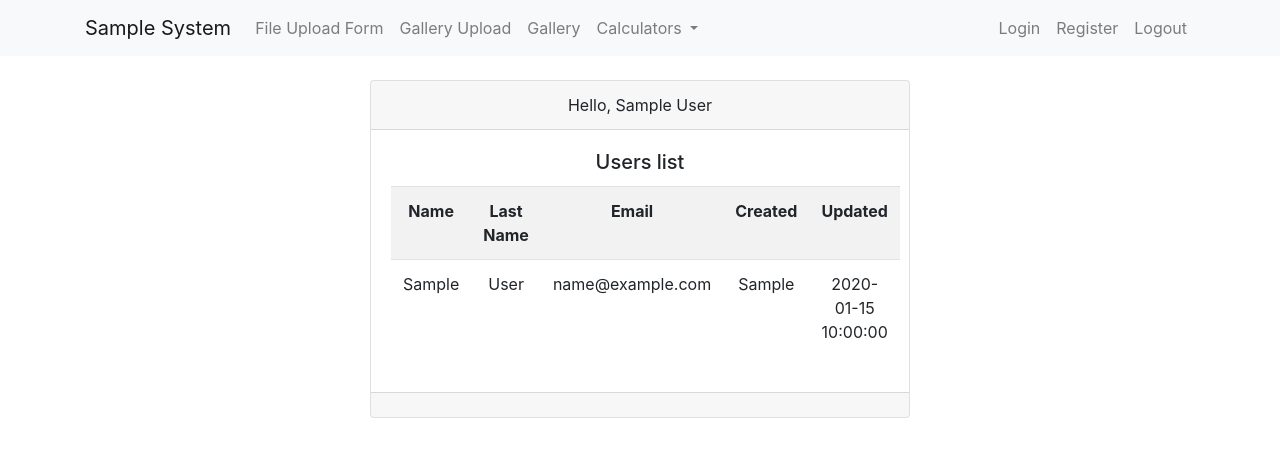
After one commit to marius3344/PHP_Teorija, a PHP site: page /PHP_teorija/views/users.php in a window 1280 px wide. The commit adds this page. Shown: the top 457 px of the page. Run offline with PHP 8.4, Linux system fonts and the light colour scheme; the visitor is signed in with stand-in values (Sample User, id 1); tables that the repository leaves empty or names only in its code hold one stand-in row (values such as "Sample post").

Commit message:
Sessions

```diff
--- a/Sample_system/db_connection.php
+++ b/Sample_system/db_connection.php
@@ -2,12 +2,12 @@
 $servername = "localhost";
 $username = "root";
 $password = "";
-$database = "sample_system";
+$database = "sample_system2";
 
 try {
     $conn = new PDO("mysql:host=$servername;dbname=$database", $username, $password);
     $conn->setAttribute(PDO::ATTR_ERRMODE, PDO::ERRMODE_EXCEPTION);
-    echo "Connected to DB";
+    //echo "Connected to DB";
 } catch(PDOException $e){
     echo "Connection failed: ".$e->getMessage();
 }
--- a/Sample_system/layout/header.php
+++ b/Sample_system/layout/header.php
@@ -58,6 +58,9 @@
                     <li class="nav-item">
                         <a href="http://localhost/PHP_teorija/sample_system/views/register.php" class="nav-link">Register</a>
                     </li>
+                    <li class="nav-item">
+                        <a href="http://localhost/PHP_teorija/sample_system/scripts/logout.php" class="nav-link">Logout</a>
+                    </li>
                 </ul>
 
             </div>
--- a/Sample_system/scripts/login.php
+++ b/Sample_system/scripts/login.php
@@ -1,4 +1,5 @@
 <?php
+
 require_once("../db_connection.php");
 
 //susirenkame login info is formos
@@ -19,10 +20,13 @@ try {
 }
 //pasitikriname ar yra toks email
 if ($result){
+    session_start();
     $dbPasswordHash = $result['password'];
     //tikriname slaptazodi
     if(password_verify($password, $dbPasswordHash)){
-        echo "Login successful";
+        $_SESSION['username'] = $result['first_name'];
+        //echo "Login successful";
+        header("Location: ../views/users.php");
     } else {
         echo "Password is incorrect";
     }
--- a/Sample_system/scripts/signUp2.php
+++ b/Sample_system/scripts/signUp2.php
@@ -27,7 +27,7 @@ try{
     $sql = "INSERT INTO users (first_name, last_name, email, password) VALUES ('$firstName', '$lastName', '$email', '$password')";
     $query = $conn->prepare($sql);
     $query->execute();
-    header("Location: ../");
+    header("Location: ../views/login.php");
 } catch(PDOException $e){
     echo "Insert failed: ". $e->getMessage();
 }
--- a/Sample_system/views/file_upload.php
+++ b/Sample_system/views/file_upload.php
@@ -1,4 +1,8 @@
 <?php
+session_start();
+if(!isset($_SESSION['username'])){
+    header("Location: login.php");
+}
 include '../layout/header.php';
 ?>
 <div class="container py-4">
--- a/Sample_system/views/gallery.php
+++ b/Sample_system/views/gallery.php
@@ -1,4 +1,8 @@
 <?php
+session_start();
+if(!isset($_SESSION['username'])){
+    header("Location: login.php");
+}
 $title1=$title2=$title3=$title4=$color= "";
 
 if ($_SERVER['REQUEST_METHOD'] == "POST") {
--- a/Sample_system/views/gallery_error.php
+++ b/Sample_system/views/gallery_error.php
@@ -1,4 +1,8 @@
 <?php
+session_start();
+if(!isset($_SESSION['username'])){
+    header("Location: login.php");
+}
 include '../layout/header.php';
 
 
--- a/Sample_system/views/gallery_upload.php
+++ b/Sample_system/views/gallery_upload.php
@@ -1,4 +1,8 @@
 <?php
+session_start();
+if(!isset($_SESSION['username'])){
+    header("Location: login.php");
+}
 include '../layout/header.php';
 ?>
 <div class="container py-4">
--- a/Sample_system/views/gallery_view.php
+++ b/Sample_system/views/gallery_view.php
@@ -1,4 +1,8 @@
 <?php
+session_start();
+if(!isset($_SESSION['username'])){
+    header("Location: login.php");
+}
 include '../layout/header.php';
 
 
--- a/Sample_system/views/register.php
+++ b/Sample_system/views/register.php
@@ -1,4 +1,6 @@
-<?php include '../layout/header.php' ?>
+<?php
+
+include '../layout/header.php' ?>
 
 <div class="container py-4">
     <div class="row justify-content-center">
--- /dev/null
+++ b/Sample_system/views/users.php
@@ -0,0 +1,54 @@
+<?php
+session_start();
+if(!isset($_SESSION['username'])){
+    header("Location: login.php");
+}
+include '../layout/header.php';
+require_once '../db_connection.php';
+
+try{
+    $sql = "SELECT * FROM users";
+    $query = $conn->prepare($sql);
+    $query->execute();
+    $result = $query->fetchAll();
+} catch (PDOException $e) {
+    echo "Select failed: ". $e->getMessage();
+}
+
+
+?>
+<div class="container py-4">
+    <div class="row justify-content-center">
+        <div class="col-md-6">
+            <div class="card text-center">
+                <div class="card-header">
+                    Hello, <?php echo $_SESSION['username']; ?>
+                </div>
+                <div class="card-body">
+                    <h5 class="card-title">Users list</h5>
+                    <table class="table table-striped">
+                        <tr>
+                            <th>Name</th>
+                            <th>Last Name</th>
+                            <th>Email</th>
+                            <th>Created</th>
+                            <th>Updated</th>
+                        </tr>
+                        <?php
+                        foreach($result as $user){
+                            echo "<tr><td>".$user['first_name']."</td><td>".$user['last_name']."</td><td>".$user['email']."</td><td>".$user['created']."</td><td>".$user['updated']."</td></tr>";
+                        }
+                        ?>
+                    </table>
+                </div>
+                <div class="card-footer text-muted">
+
+                </div>
+            </div>
+        </div>
+
+
+    </div>
+</div>
+
+<?php include '../layout/footer.php' ?>
--- a/Sample_system/views/welcome.php
+++ b/Sample_system/views/welcome.php
@@ -1,4 +1,8 @@
 <?php
+session_start();
+if(!isset($_SESSION['username'])){
+    header("Location: login.php");
+}
 include 'layout/header.php'; //warning,, jei yra klaidų
 //require ''; //Fatal Error, jei yra klaidų
 if($_GET){
```
Also changed, not shown: Sample_system/index.php (+10 -8 lines), Sample_system/scripts/logout.php (added, +7 -0 lines), Sample_system/views/kmi.php (+6 -1 lines), Sample_system/views/units.php (+7 -1 lines).
